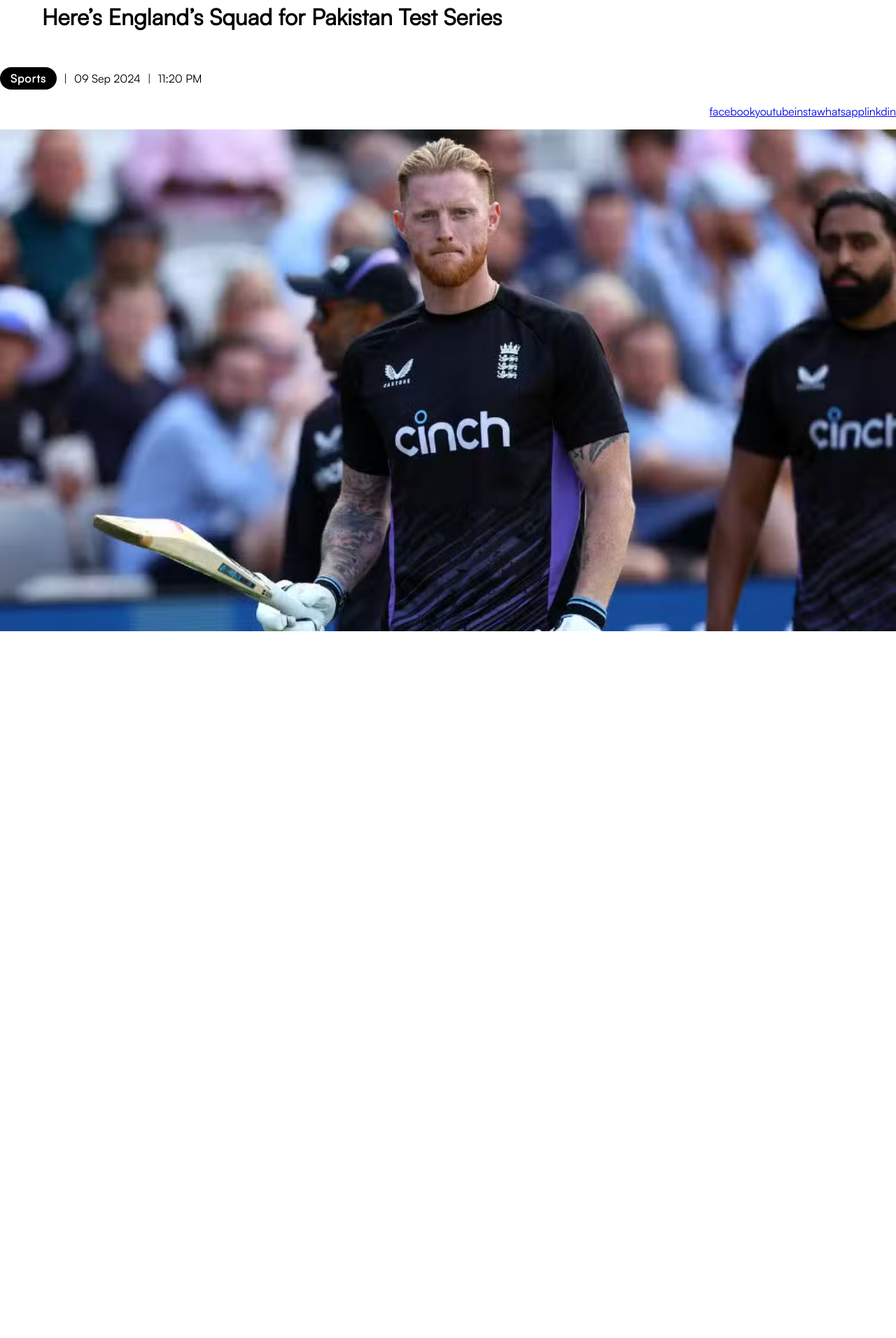
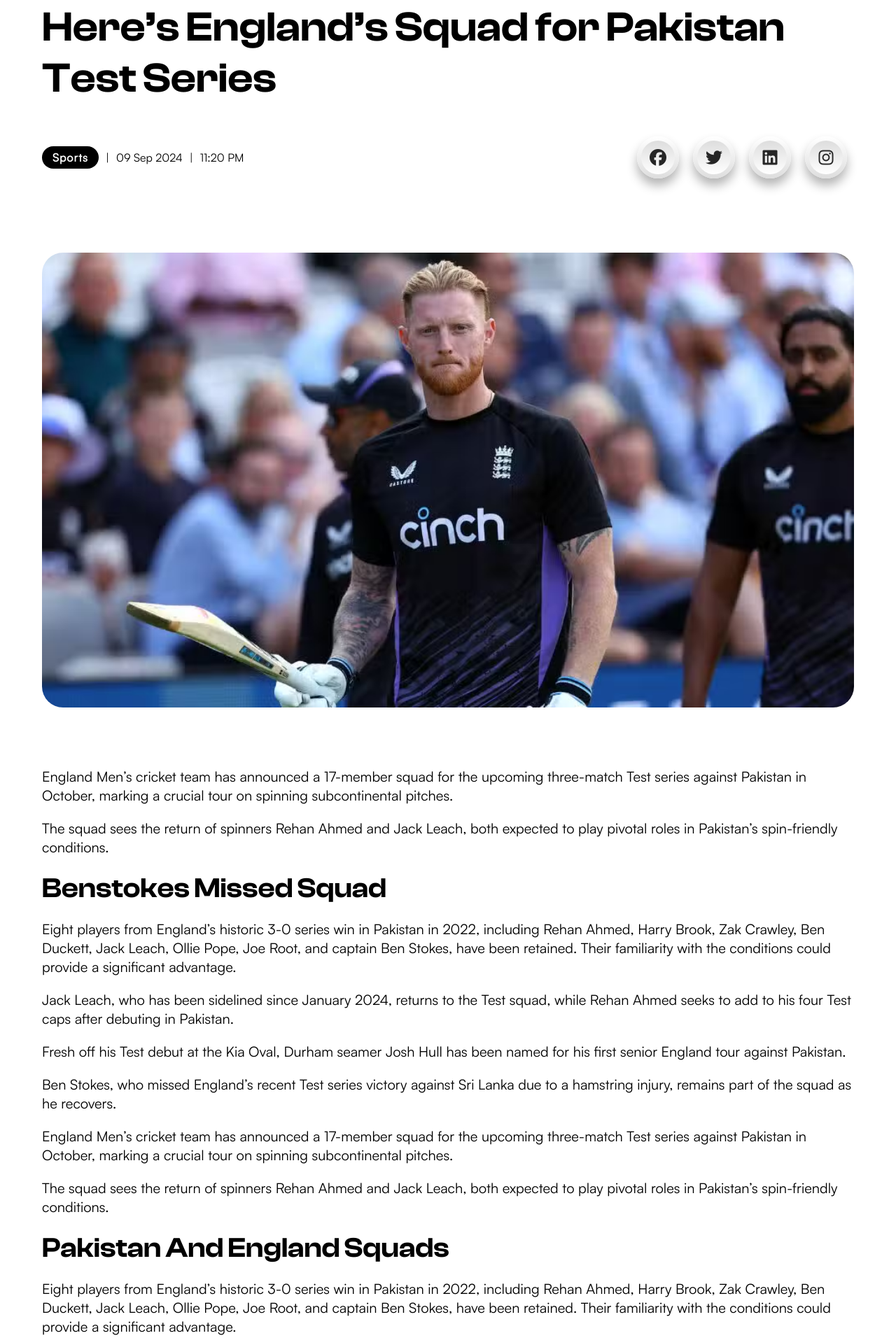
Before and after one commit to Muhammad-Haram/Trends-Of-Pakistan, a plain HTML site: page singlePosts.html in a window 1280 px wide. Shown: the part 153-2065 px from the top of the page at 70% size. Before the commit the page ends 1060 px from the top, so only its background shows below. Drawn offline with Linux system fonts and the light colour scheme.

Commit message:
single post

```diff
--- a/singlePosts.html
+++ b/singlePosts.html
@@ -1,35 +1,52 @@
 <!DOCTYPE html>
 <html lang="en">
-
   <head>
-    <meta charset="UTF-8">
-    <meta name="viewport" content="width=device-width, initial-scale=1.0">
+    <meta charset="UTF-8" />
+    <meta name="viewport" content="width=device-width, initial-scale=1.0" />
     <title>singleposts - Trends Of Pakistan</title>
-    <link rel="shortcut icon" href="/assets/img/favicon.png" type="image/x-icon" />
+    <link
+      rel="shortcut icon"
+      href="/assets/img/favicon.png"
+      type="image/x-icon"
+    />
     <link rel="stylesheet" href="style.css" />
+    <link
+      rel="stylesheet"
+      href="https://cdnjs.cloudflare.com/ajax/libs/font-awesome/6.6.0/css/all.min.css"
+      integrity="sha512-Kc323vGBEqzTmouAECnVceyQqyqdsSiqLQISBL29aUW4U/M7pSPA/gEUZQqv1cwx4OnYxTxve5UMg5GT6L4JJg=="
+      crossorigin="anonymous"
+      referrerpolicy="no-referrer"
+    />
   </head>
 
   <body>
-
     <div class="cursor"></div>
 
     <nav>
       <div class="nav-left">
         <div class="logo">
-            <a class="cursor-color" href="/"><img src="/assets/img/logo.png" alt="" /></a>
+          <a class="cursor-color" href="/"
+            ><img src="/assets/img/logo.png" alt=""
+          /></a>
         </div>
         <div class="link-list">
           <ul>
             <li><a class="cursor-color" href="">Trending News</a></li>
             <li><a class="cursor-color" href="/sports.html">Sports</a></li>
-              <li><a class="cursor-color" href="/tech.html">Tech And Telecom</a></li>
+            <li>
+              <a class="cursor-color" href="/tech.html">Tech And Telecom</a>
+            </li>
             <li><a class="cursor-color" href="/health.html">Health</a></li>
             <li><a class="cursor-color" href="/business.html">Business</a></li>
             <li><a class="cursor-color" href="/politics.html">Politics</a></li>
             <li>
-                  <a class="cursor-color" href="/entertainments.html">Entertainments</a>
+              <a class="cursor-color" href="/entertainments.html"
+                >Entertainments</a
+              >
             </li>
-                <li><a class="cursor-color" href="/education.html">Education</a></li>
+            <li>
+              <a class="cursor-color" href="/education.html">Education</a>
+            </li>
             <li><a class="cursor-color" href="/contact.html">Contact Us</a></li>
           </ul>
         </div>
@@ -46,9 +63,7 @@
     </nav>
 
     <main>
-
       <div class="singleposts-top">
-
         <div class="singleposts-heading">
           <h1>Here’s England’s Squad for Pakistan Test Series</h1>
         </div>
@@ -62,29 +77,114 @@
             <p>11:20 PM</p>
           </div>
 
-                <div class="singleposts-links">
-
-                    <a href="https://www.facebook.com" target="_blank">facebook</a>
-                    <a href="https://www.youtube.com" target="_blank">youtube</a>
-                    <a href="https://www.intagram.com" target="_blank">insta</a>
-                    <a href="https://www.whatsapp.com" target="_blank">whatsapp</a>
-                    <a href="https://www.linkedin.com" target="_blank">linkdin</a>
+          <ul class="social-links">
+            <li class="single-social-link">
+              <a href="#" class="social-anchor"
+                ><i class="fab fa-facebook" aria-hidden="true"></i
+              ></a>
+            </li>
+            <li class="single-social-link">
+              <a class="social-anchor" href="#"
+                ><i class="fab fa-twitter" aria-hidden="true"></i
+              ></a>
+            </li>
+            <li class="single-social-link">
+              <a class="social-anchor" href="#"
+                ><i class="fab fa-linkedin" aria-hidden="true"></i
+              ></a>
+            </li>
+            <li class="single-social-link">
+              <a class="social-anchor" href="#"
+                ><i class="fab fa-instagram" aria-hidden="true"></i
+              ></a>
+            </li>
+          </ul>
         </div>
-
-            </div>
-
       </div>
 
       <div class="singleposts-image">
-
-            <img src="assets/img/england-team.jpg.avif" alt="">
-
+        <img src="assets/img/england-team.jpg.avif" alt="" />
       </div>
 
+      <div class="singlepost-content">
+        <p class="sp-content-para">
+          England Men’s cricket team has announced a 17-member squad for the
+          upcoming three-match Test series against Pakistan in October, marking
+          a crucial tour on spinning subcontinental pitches.
+        </p>
 
+        <p class="sp-content-para">
+          The squad sees the return of spinners Rehan Ahmed and Jack Leach, both
+          expected to play pivotal roles in Pakistan’s spin-friendly conditions.
+        </p>
 
+        <h1 class="sp-content-heading">Benstokes Missed Squad</h1>
 
+        <p class="sp-content-para">
+          Eight players from England’s historic 3-0 series win in Pakistan in
+          2022, including Rehan Ahmed, Harry Brook, Zak Crawley, Ben Duckett,
+          Jack Leach, Ollie Pope, Joe Root, and captain Ben Stokes, have been
+          retained. Their familiarity with the conditions could provide a
+          significant advantage.
+        </p>
+
+        <p class="sp-content-para">
+          Jack Leach, who has been sidelined since January 2024, returns to the
+          Test squad, while Rehan Ahmed seeks to add to his four Test caps after
+          debuting in Pakistan.
+        </p>
+
+        <p class="sp-content-para">
+          Fresh off his Test debut at the Kia Oval, Durham seamer Josh Hull has
+          been named for his first senior England tour against Pakistan.
+        </p>
+
+        <p class="sp-content-para">
+          Ben Stokes, who missed England’s recent Test series victory against
+          Sri Lanka due to a hamstring injury, remains part of the squad as he
+          recovers.
+        </p>
+
+        <p class="sp-content-para">
+          England Men’s cricket team has announced a 17-member squad for the
+          upcoming three-match Test series against Pakistan in October, marking
+          a crucial tour on spinning subcontinental pitches.
+        </p>
+
+        <p class="sp-content-para">
+          The squad sees the return of spinners Rehan Ahmed and Jack Leach, both
+          expected to play pivotal roles in Pakistan’s spin-friendly conditions.
+        </p>
+
+        <h1 class="sp-content-heading">Pakistan And England Squads</h1>
+
+        <p class="sp-content-para">
+          Eight players from England’s historic 3-0 series win in Pakistan in
+          2022, including Rehan Ahmed, Harry Brook, Zak Crawley, Ben Duckett,
+          Jack Leach, Ollie Pope, Joe Root, and captain Ben Stokes, have been
+          retained. Their familiarity with the conditions could provide a
+          significant advantage.
+        </p>
+
+        <p class="sp-content-para">
+          Jack Leach, who has been sidelined since January 2024, returns to the
+          Test squad, while Rehan Ahmed seeks to add to his four Test caps after
+          debuting in Pakistan.
+        </p>
+
+        <p class="sp-content-para">
+          Fresh off his Test debut at the Kia Oval, Durham seamer Josh Hull has
+          been named for his first senior England tour against Pakistan.
+        </p>
+
+        <p class="sp-content-para">
+          Ben Stokes, who missed England’s recent Test series victory against
+          Sri Lanka due to a hamstring injury, remains part of the squad as he
+          recovers.
+        </p>
+      </div>
     </main>
 
-
+    <script src="/script.js"></script>
   </body>
+</html>
--- a/style.css
+++ b/style.css
@@ -53,7 +53,7 @@
   z-index: 1000;
   transform-origin: center center;
   pointer-events: none;
-    transition: transform .3s ease;
+  transition: transform 0.3s ease;
   background-position: center;
   background-size: cover;
   transition: background-image ease 0.5s;
@@ -80,7 +80,7 @@ nav {
   align-items: center;
   justify-content: space-between;
   padding: 30px 60px;
-    border-bottom: 1px solid #BBBBBB;
+  border-bottom: 1px solid #bbbbbb;
 }
 
 .nav-left {
@@ -119,7 +119,7 @@ nav {
   display: flex;
   align-items: center;
   justify-content: center;
-    border: 1px solid #BBBBBB;
+  border: 1px solid #bbbbbb;
   border-radius: 50px;
   overflow: hidden;
   padding: 5px;
@@ -180,7 +180,7 @@ nav {
 
 .trend-news .trend-news-left {
   width: 50%;
-    border: 1px solid #BBBBBB;
+  border: 1px solid #bbbbbb;
   border-radius: 20px;
   border-top-right-radius: 0;
   border-bottom-right-radius: 0;
@@ -224,7 +224,7 @@ nav {
 .trend-news .trend-news-right {
   width: 50%;
   /* height: 100%; */
-    border: 1px solid #BBBBBB;
+  border: 1px solid #bbbbbb;
   border-left: 0;
   border-radius: 20px;
   border-top-left-radius: 0;
@@ -234,7 +234,6 @@ nav {
   flex-direction: column;
   align-items: center;
   justify-content: center;
-
 }
 
 .trend-news .trend-news-right .trend-news-side {
@@ -242,7 +241,7 @@ nav {
   align-items: center;
   width: 100%;
   height: 100%;
-    border-bottom: 1px solid #BBBBBB;
+  border-bottom: 1px solid #bbbbbb;
   padding: 10px 10px;
 }
 
@@ -323,18 +322,110 @@ nav {
 
 /* singleNews */
 
+.singleposts-top {
+  padding: 30px 60px;
+}
+
+.singleposts-image {
+  padding: 30px 60px;
+  border-radius: 30px;
+  overflow: hidden;
+}
+
 .singleposts-image img {
   width: 100%;
   height: 100%;
+  border-radius: 30px;
 }
 
-.singleposts-heading {
+.singleposts-heading h1 {
+  font-weight: 900;
+  font-size: 60px;
+  margin-bottom: 40px;
+  font-family: ClashDisplay;
+}
+
+.singleposts-detail {
+  display: flex;
+  align-items: center;
+  justify-content: space-between;
+  margin-bottom: 40px;
+}
+
+.singlepost-content {
   padding: 30px 60px;
 }
 
-.singleposts-detail .singleposts-links {
-    padding: 0px 0px 15px 60px;
+.singlepost-content .sp-content-para {
+  font-size: 20px;
+  font-weight: 500;
+  margin-top: 20px;
+  margin-bottom: 20px;
+}
+
+.sp-content-heading{
+    font-size: 40px;
+    font-weight: 900;
+    margin-top: 20px;
+    margin-bottom: 20px;
+    font-family: ClashDisplay;
+}
+
+/* social icons css  */
+
+.social-links {
   display: flex;
-    justify-content: end;
-    align-items: end;
 }
+
+.social-links .single-social-link {
+  list-style: none;
+}
+
+.social-links .single-social-link .social-anchor {
+  position: relative;
+  width: 60px;
+  height: 60px;
+  display: block;
+  text-align: center;
+  margin: 0 10px;
+  border-radius: 50%;
+  padding: 6px;
+  box-sizing: border-box;
+  text-decoration: none;
+  box-shadow: 0 10px 15px rgba(0, 0, 0, 0.3);
+  background: linear-gradient(0deg, #ddd, #fff);
+  transition: 0.5s;
+}
+
+.social-links .single-social-link .social-anchor:hover {
+  box-shadow: 0 2px 5px rgba(0, 0, 0, 0.3);
+  text-decoration: none;
+}
+
+.social-links .single-social-link .social-anchor .fab {
+  width: 100%;
+  height: 100%;
+  display: block;
+  background: linear-gradient(0deg, #fff, #ddd);
+  border-radius: 50%;
+  line-height: calc(60px - 12px);
+  font-size: 24px;
+  color: #262626;
+  transition: 0.5s;
+}
+
+.social-links .single-social-link:nth-child(1) .social-anchor:hover .fab {
+  color: #3b5998;
+}
+
+.social-links .single-social-link:nth-child(2) .social-anchor:hover .fab {
+  color: #00aced;
+}
+
+.social-links .single-social-link:nth-child(3) .social-anchor:hover .fab {
+  color: #007bb6;
+}
+
+.social-links .single-social-link:nth-child(4) .social-anchor:hover .fab {
+  color: #e4405f;
+}
```
Lines whose indentation alone changed are shown as unchanged.
